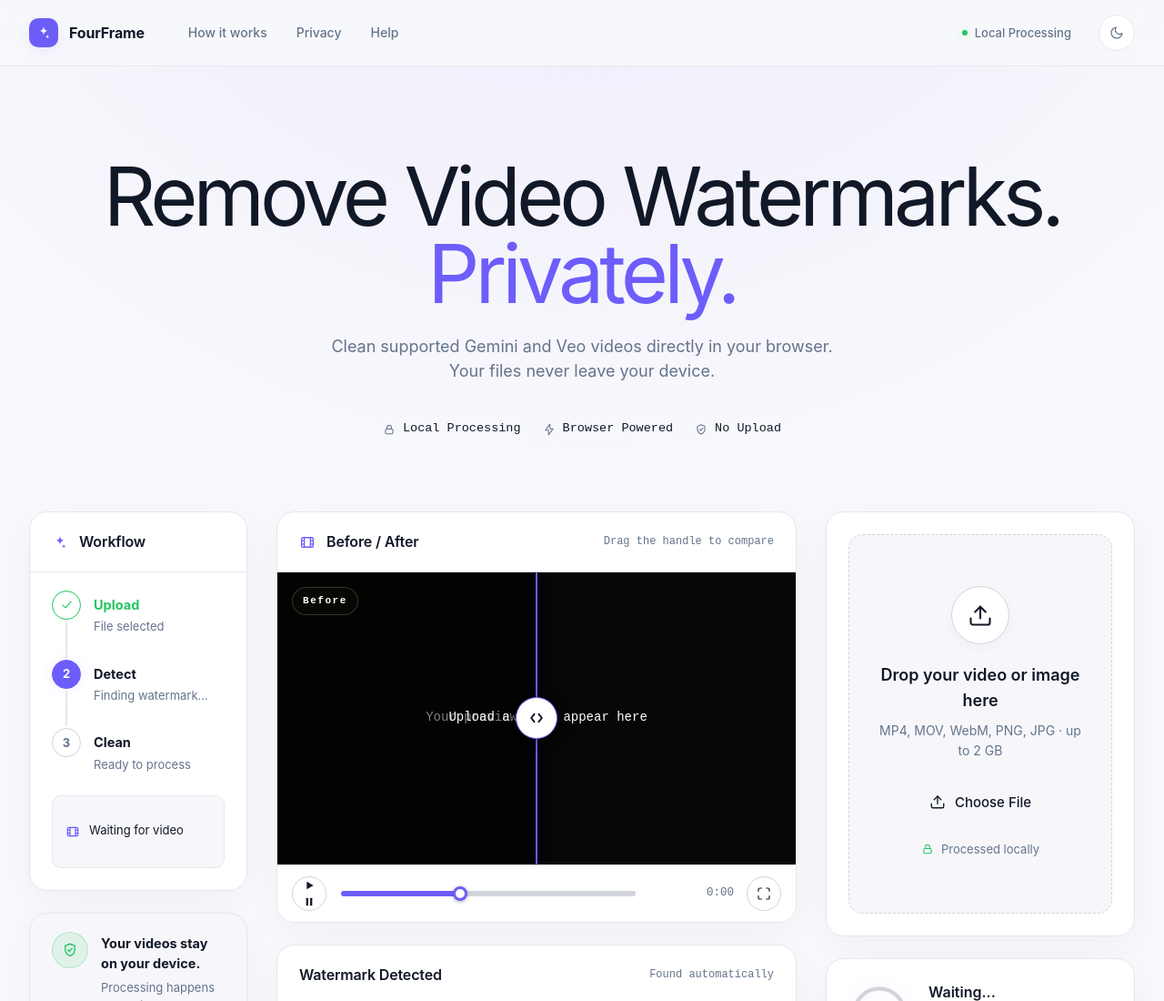
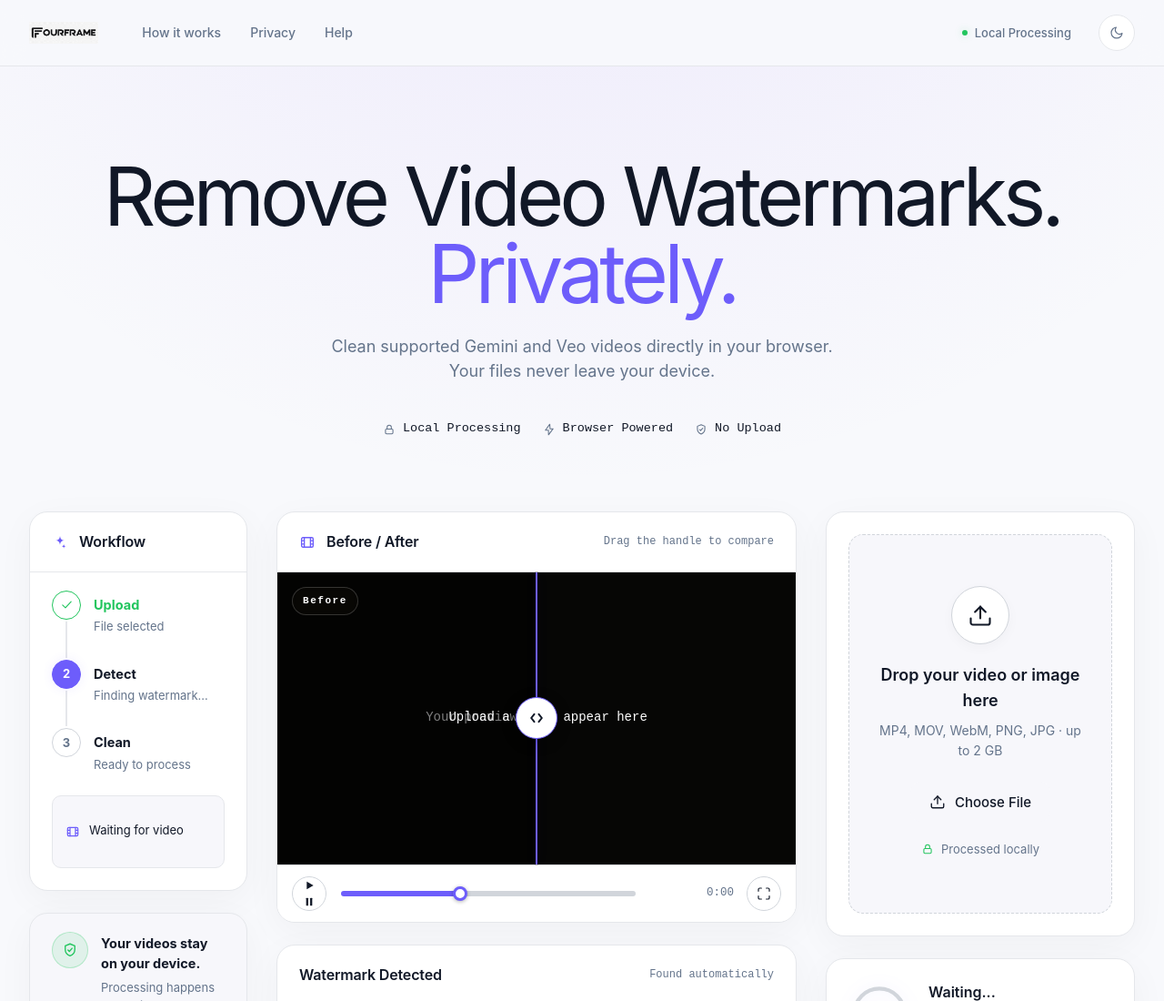
Before and after one commit to fourmeter/Gemini_logo_remover, a website with bundled scripts: page public/video-preview.html in a window 1280 px wide. Shown: the top 1100 px of the page at 91% size. Built offline with nearby package versions, Linux system fonts and the light colour scheme.

Commit message:
feat: add brand logo image

```diff
--- a/public/video-preview.html
+++ b/public/video-preview.html
@@ -604,8 +604,7 @@
   <header class="topbar">
     <div class="shell topbar-in">
       <a class="brand" href="#">
-        <span class="brand-mark"><svg class="ic" aria-hidden="true"><use href="#i-spark"/></svg></span>
-        <span class="brand-name">FourFrame</span>
+        <img src="/logo.png" alt="FourFrame" class="brand-logo" style="height: 24px; width: auto; object-fit: contain;">
       </a>
       <nav class="nav" aria-label="Main">
         <a href="#">How it works</a>
```
Also changed, not shown: public/logo.png (added).
